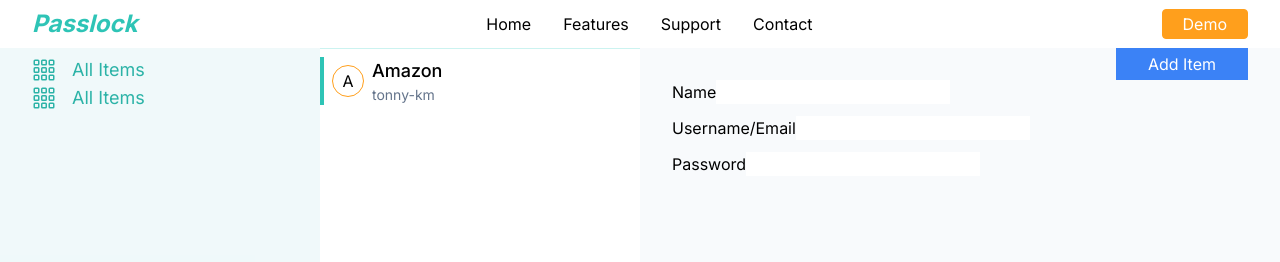
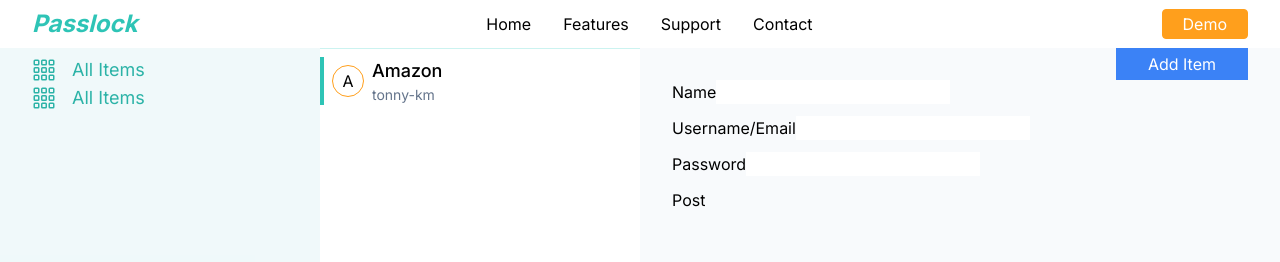
Before and after one commit to Tonnykimanthi/passlock, a Next.js app: page /demo in a window 1280 px wide. Shown: the top 262 px of the page. Built offline with nearby package versions, Linux system fonts and the light colour scheme.

Commit message:
Update AddItemForm.tsx

```diff
--- a/components/layout/Items.tsx
+++ b/components/layout/Items.tsx
@@ -8,8 +8,8 @@ const ItemsList = () => {
 
   return (
     <section className="basis-1/4 border-t border-secondary bg-white py-2">
-      {itemsList?.map((item) => (
-        <article className="flex items-center gap-x-2 border-l-4 border-primary px-2">
+      {itemsList?.map((item, index) => (
+        <article key={index} className="flex items-center gap-x-2 border-l-4 border-primary px-2">
           <span className="flex h-8 w-8 items-center justify-center rounded-full border border-accent">
             A
           </span>
--- a/components/ui/AddItemForm.tsx
+++ b/components/ui/AddItemForm.tsx
@@ -11,10 +11,23 @@ const AddItemForm = () => {
     setNameField,
     setUserNameField,
     setPasswordField,
+    itemsList,
+    setItemsList,
   } = useContext(AppContext) as Context;
 
+  const handleSubmit = () => {
+    setItemsList((prev) => [
+      ...prev,
+      {
+        name: nameField,
+        userName: userNameField,
+        password: passwordField,
+      },
+    ]);
+  };
+
   return (
-    <form className="space-y-3">
+    <form className="space-y-3" onSubmit={handleSubmit}>
       <div>
         <label htmlFor="name">Name</label>
         <input
@@ -42,6 +55,14 @@ const AddItemForm = () => {
           onChange={(e) => setPasswordField(e.target.value)}
         />
       </div>
+      <input
+        type="submit"
+        value="Post"
+        onClick={(e) => {
+          e.preventDefault();
+          handleSubmit();
+        }}
+      />
     </form>
   );
 };
--- a/context/context.tsx
+++ b/context/context.tsx
@@ -15,12 +15,13 @@ export type Context = {
     userName: string;
     password: string;
   }[];
+  setItemsList: Dispatch<SetStateAction<{name: string, userName: string, password: string}[]>>
 };
 
 export const AppContext = createContext<Context | null>(null);
 
 const ContextWrapper = ({ children }: { children: React.ReactNode }) => {
-  const [itemsList, setitemsList] = useState([
+  const [itemsList, setItemsList] = useState([
     {
       name: "Amazon",
       userName: "tonny-km",
@@ -41,6 +42,7 @@ const ContextWrapper = ({ children }: { children: React.ReactNode }) => {
         setUserNameField,
         setPasswordField,
         itemsList,
+        setItemsList
       }}
     >
       {children}
```
